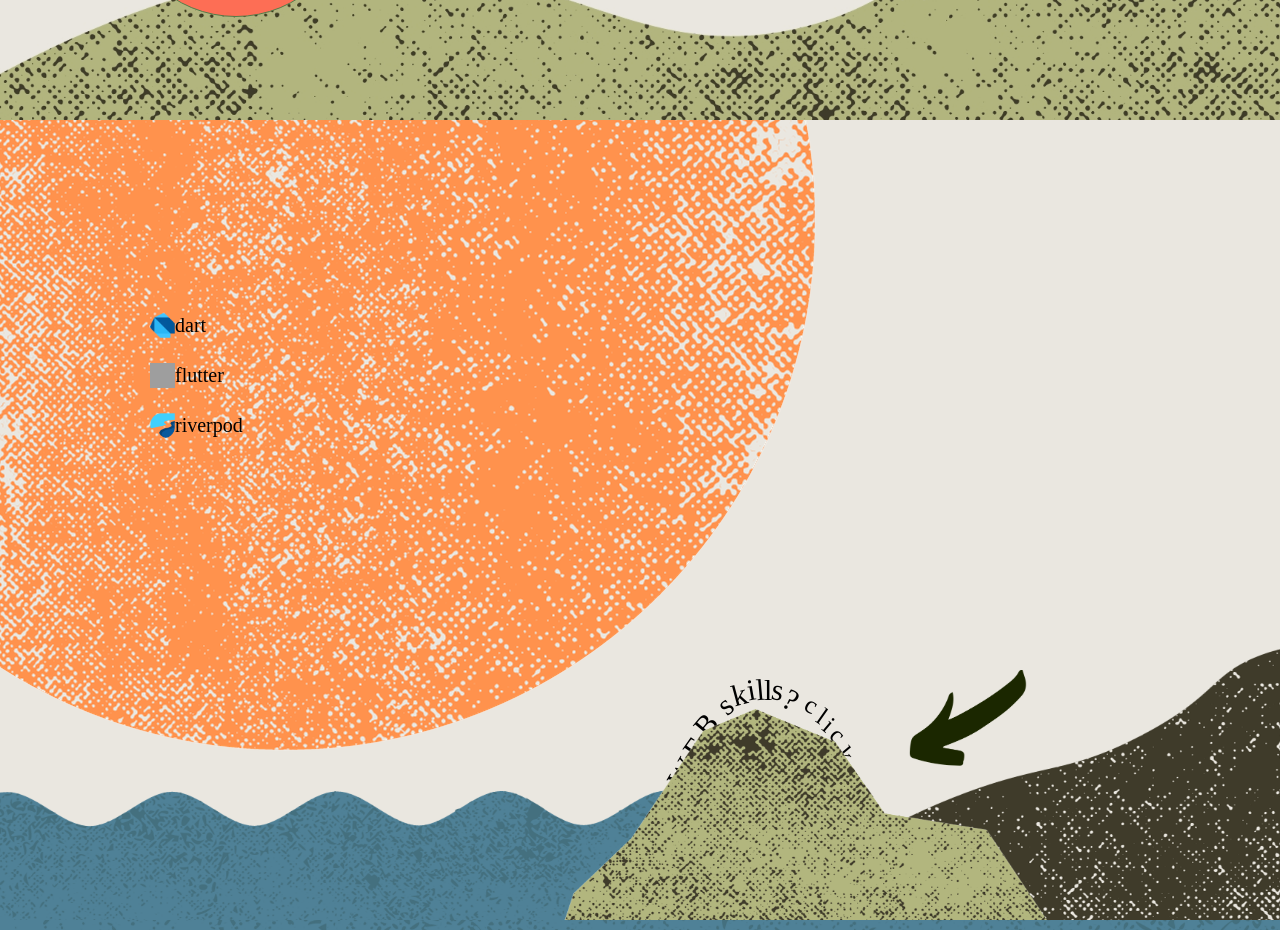
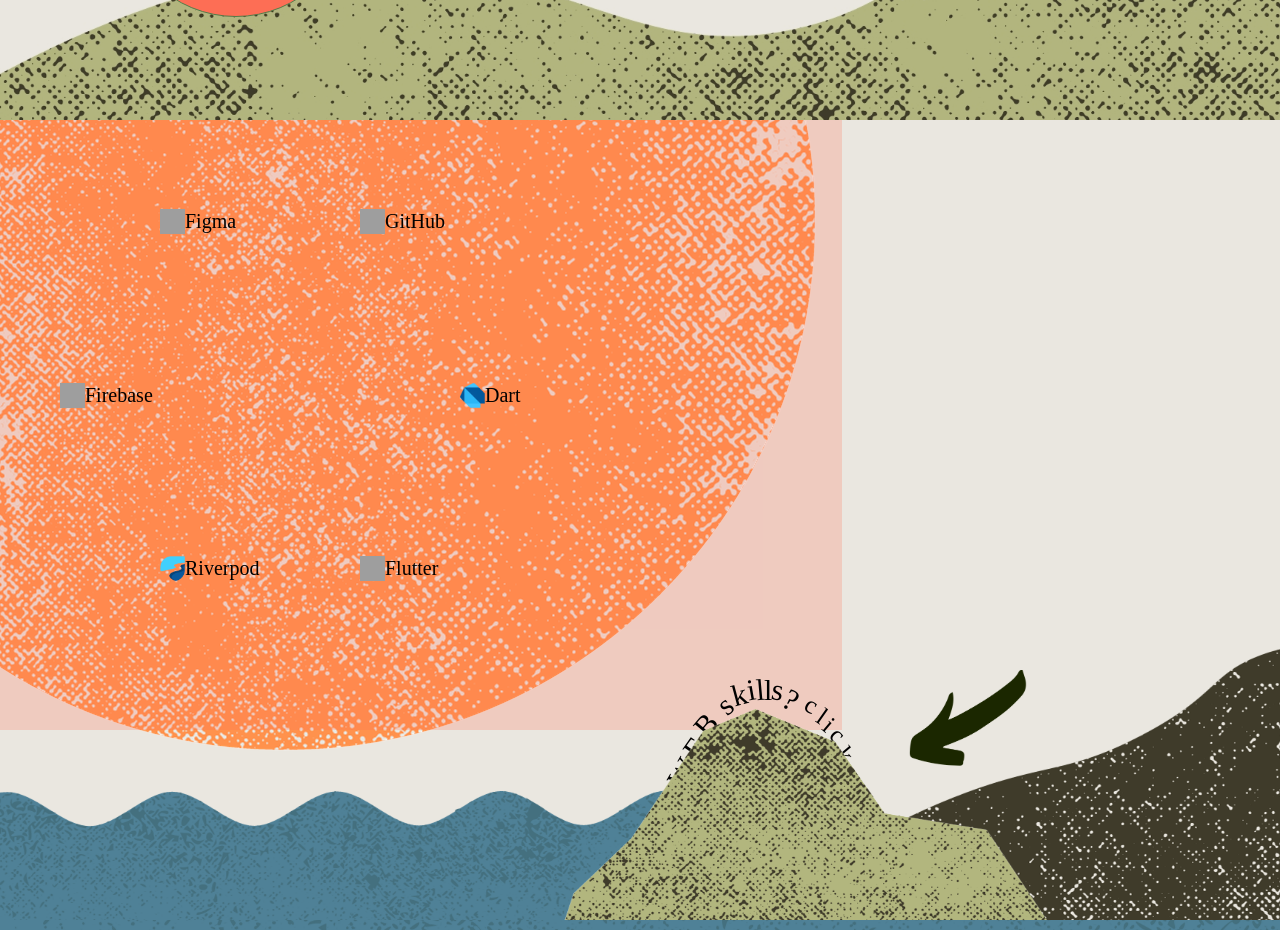
Before and after one commit to so0ng0970/soonger-portfolio, a React (Create React App) app: page / in a window 1280 px wide. Shown: the part 680-1610 px from the top of the page. Built offline with nearby package versions, Linux system fonts and the light colour scheme; grey boxes are pictures that could not be loaded; a web font is replaced by a local one.

Commit message:
feat : ui

```diff
--- a/src/pages/ProduceSkill.jsx
+++ b/src/pages/ProduceSkill.jsx
@@ -9,13 +9,30 @@
     setRockClicked(!rockClicked);
     console.log(rockClicked);
   };
+  const radius = 200; // 원의 반지름
+  const logos = [
+    { logo: "dart", text: "Dart" },
+    { logo: "flutter", text: "Flutter" },
+    { logo: "riverpod", text: "Riverpod" },
+    { logo: "firebase", text: "Firebase" },
+    { logo: "figma", text: "Figma" },
+    { logo: "github", text: "GitHub" },
+  ];
+  const centerX = 250; // 원의 중심 x 좌표
+  const centerY = 250; // 원의 중심 y 좌표
+  const angleStep = (2 * Math.PI) / logos.length;
   return (
     <Container rockClicked={rockClicked}>
       <SunComponent rockClicked={rockClicked} />
       <Body>
-        <LogoComponent logo="dart" text="dart" />
-        <LogoComponent logo="flutter" text="flutter" />
-        <LogoComponent logo="riverpod" text="riverpod" />{" "}
+        {logos.map((logo, index) => {
+          const angle = index * angleStep;
+          const x = centerX + radius * Math.cos(angle); // x 좌표 계산
+          const y = centerY + radius * Math.sin(angle); // y 좌표 계산
+          return (
+            <LogoComponent logo={logo.logo} text={logo.text} x={x} y={y} />
+          );
+        })}
       </Body>
 
       <CurvedTextComponent rockClicked={rockClicked} />
@@ -62,13 +79,11 @@
     />
   </RockContainer>
 );
-export const LogoComponent = ({ logo, text }) => (
-  <>
-    <LogoContainer>
-      <Logo src={`assets/logos/${logo}.png`} />
-      <LogoName> {text}</LogoName>
-    </LogoContainer>
-  </>
+export const LogoComponent = ({ logo, text, x, y }) => (
+  <LogoContainer x={x} y={y}>
+    <Logo src={`assets/logos/${logo}.png`} alt={text} />
+    <LogoName>{text}</LogoName>
+  </LogoContainer>
 );
 const CurvedTextComponent = ({ rockClicked }) => (
   <CurvedTextStyle rockClicked={rockClicked}>
@@ -126,14 +141,14 @@
     animation: ${sunTransAnimation} 2s forwards;
   }
   @media (max-width: 790px) {
-    background-size: 110%;
+    height: 800px;
+    background-size: 800px;
     left: -200px;
-    top: -150px;
+    top: 50px;
   }
 `;
 
 export const BottomContainer = styled.div`
-  background-color: #fd6e55;
   display: flex;
   width: 100%;
   height: 500px;
@@ -163,10 +178,14 @@
   }
 
   @media (max-width: 790px) {
+    height: 450px;
+    bottom: -300px;
+    left: 90px;
     img {
-      width: 500px;
-      left: 50px;
-      bottom: -350px;
+      &:hover {
+        width: 700px;
+      }
+      width: 600px;
     }
   }
 `;
@@ -197,14 +216,15 @@
 `;
 
 export const Body = styled.div`
+  background-color: #fd6e553b;
   position: relative;
   display: flex;
   flex-direction: column;
   justify-content: center;
   align-items: center;
   padding: 5px;
-  width: 50%;
-  height: 500px;
+  width: 65%;
+  height: 600px;
 
   @media (max-width: 1122px) {
   }
@@ -212,12 +232,15 @@
   }
 `;
 export const LogoContainer = styled.div`
+  position: absolute;
   margin: 10px;
   display: flex;
   align-items: center;
   width: 350px;
   height: 30px;
   font-size: 20px;
+  left: ${(props) => props.x || 0}px;
+  top: ${(props) => props.y || 0}px;
   @media (max-width: 1550px) {
     font-size: 18px;
   }
--- a/src/styles/CurvedTextStyle.js
+++ b/src/styles/CurvedTextStyle.js
@@ -12,7 +12,12 @@
   text-align: center;
   justify-content: center;
   align-items: center;
-
+  @media (max-width: 790px) {
+    font-size: 25px;
+    color : #000000;
+    left : 50px;
+    bottom: 90px;
+  }
   span {
     padding-right: 15px
     position: relative;
```
